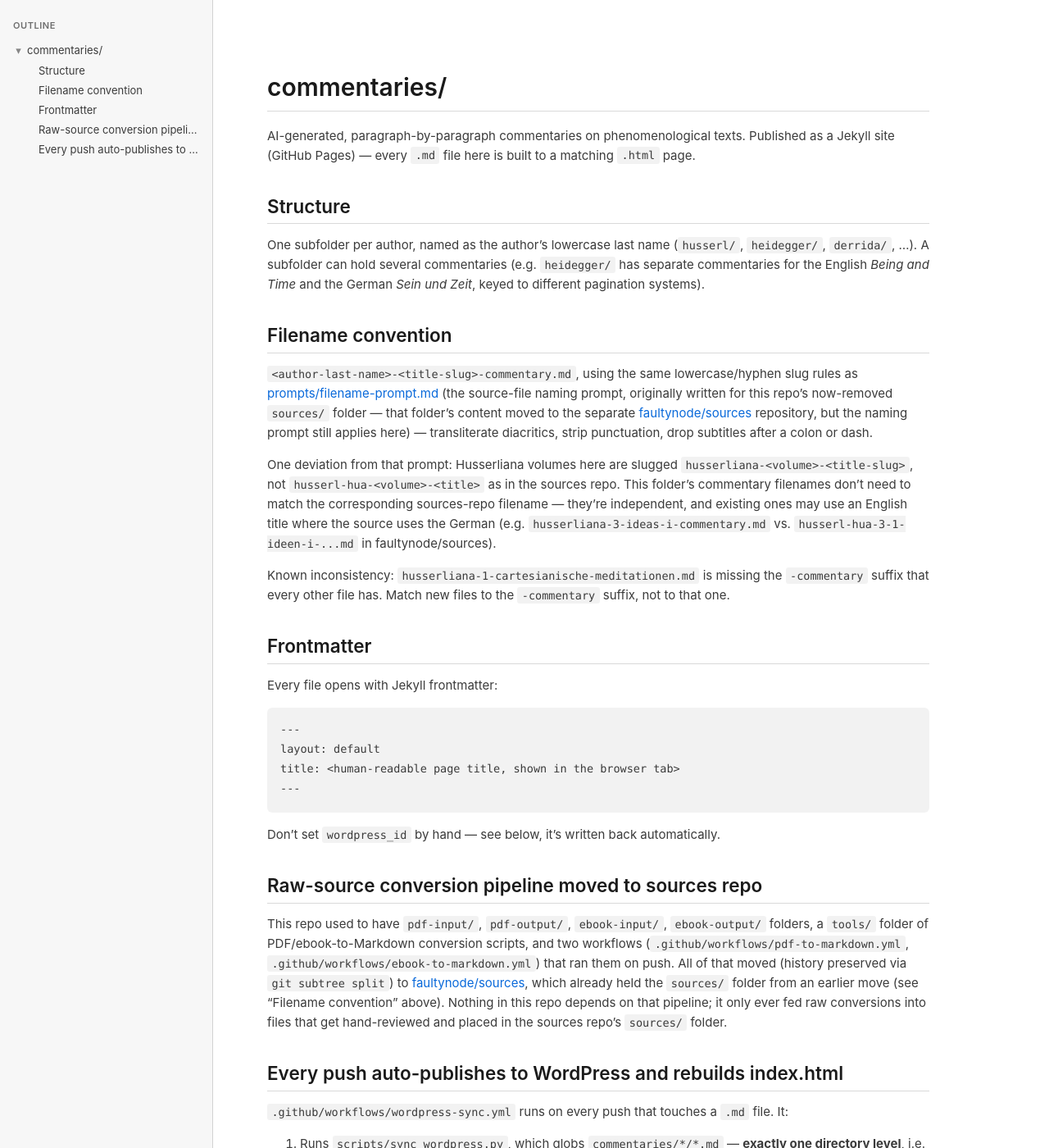
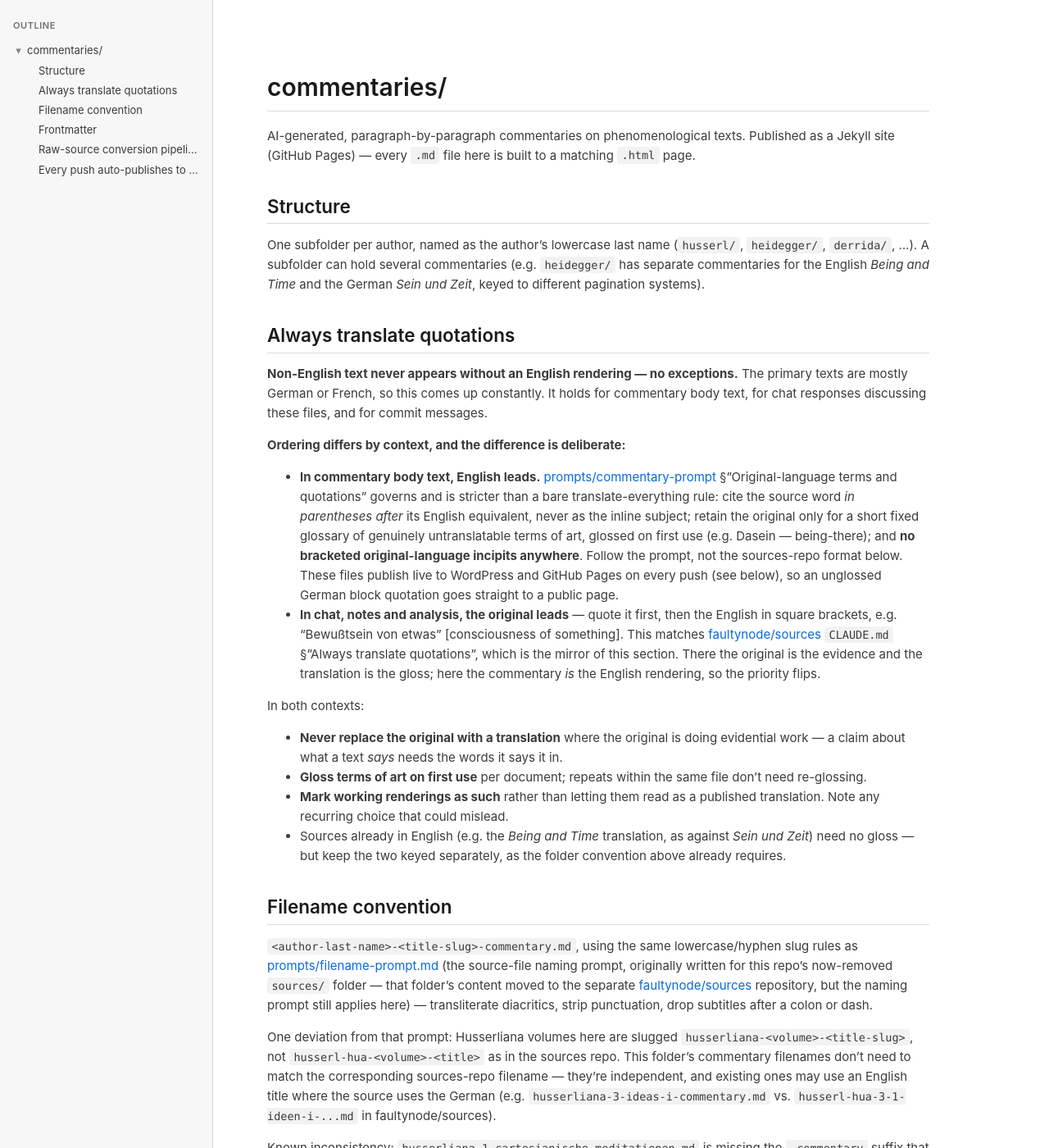
Before and after one commit to faultynode/commentaries, a Jekyll site: the page built from commentaries/CLAUDE.md, in a window 1280 px wide and 1400 px high. Shown: the whole window at 82% size. Built offline with Jekyll 4.4.1, drawn with Linux system fonts in a browser that asks for light colours; our own code applies the rules of GitHub Pages for plain Markdown files.

Commit message:
Require English translations alongside all non-English quotations
Mirrors the rule added to faultynode/sources CLAUDE.md: non-English text
never appears without an English rendering, in commentary body text, in
chat responses about these files, and in commit messages. These files
publish live to WordPress and GitHub Pages on every push, so an
unglossed German block quotation reaches a public page immediately.

The ordering deliberately differs between the two repos, and the
section says so rather than silently conflicting. prompts/commentary-prompt
already governs commentary body text and is stricter than a bare
translate-everything rule — English leads, the source word is cited in
parentheses after its English equivalent, original-language retention is
limited to a short glossary of terms of art, and bracketed
original-language incipits are banned outright. That prompt wins here.
Original-first ordering applies only to chat, notes and analysis, where
the original is doing evidential work.

Co-Authored-By: Claude Opus 5 <noreply@anthropic.com>
Claude-Session: https://claude.ai/code/session_017YFmiBHU4Qkes14mv9Nbio

```diff
--- a/commentaries/CLAUDE.md
+++ b/commentaries/CLAUDE.md
@@ -11,6 +11,48 @@ One subfolder per author, named as the author's lowercase last name
 several commentaries (e.g. `heidegger/` has separate commentaries for
 the English *Being and Time* and the German *Sein und Zeit*, keyed to
 different pagination systems).
+
+## Always translate quotations
+
+**Non-English text never appears without an English rendering — no
+exceptions.** The primary texts are mostly German or French, so this
+comes up constantly. It holds for commentary body text, for chat
+responses discussing these files, and for commit messages.
+
+**Ordering differs by context, and the difference is deliberate:**
+
+- **In commentary body text, English leads.**
+  [prompts/commentary-prompt](../prompts/commentary-prompt) §"Original-language
+  terms and quotations" governs and is stricter than a bare
+  translate-everything rule: cite the source word *in parentheses after*
+  its English equivalent, never as the inline subject; retain the
+  original only for a short fixed glossary of genuinely untranslatable
+  terms of art, glossed on first use (e.g. Dasein — being-there); and
+  **no bracketed original-language incipits anywhere**. Follow the
+  prompt, not the sources-repo format below. These files publish live
+  to WordPress and GitHub Pages on every push (see below), so an
+  unglossed German block quotation goes straight to a public page.
+- **In chat, notes and analysis, the original leads** — quote it first,
+  then the English in square brackets, e.g. "Bewußtsein von etwas"
+  [consciousness of something]. This matches
+  [faultynode/sources](https://github.com/faultynode/sources) `CLAUDE.md`
+  §"Always translate quotations", which is the mirror of this section.
+  There the original is the evidence and the translation is the gloss;
+  here the commentary *is* the English rendering, so the priority flips.
+
+In both contexts:
+
+- **Never replace the original with a translation** where the original
+  is doing evidential work — a claim about what a text *says* needs the
+  words it says it in.
+- **Gloss terms of art on first use** per document; repeats within the
+  same file don't need re-glossing.
+- **Mark working renderings as such** rather than letting them read as
+  a published translation. Note any recurring choice that could
+  mislead.
+- Sources already in English (e.g. the *Being and Time* translation,
+  as against *Sein und Zeit*) need no gloss — but keep the two keyed
+  separately, as the folder convention above already requires.
 
 ## Filename convention
 
```
